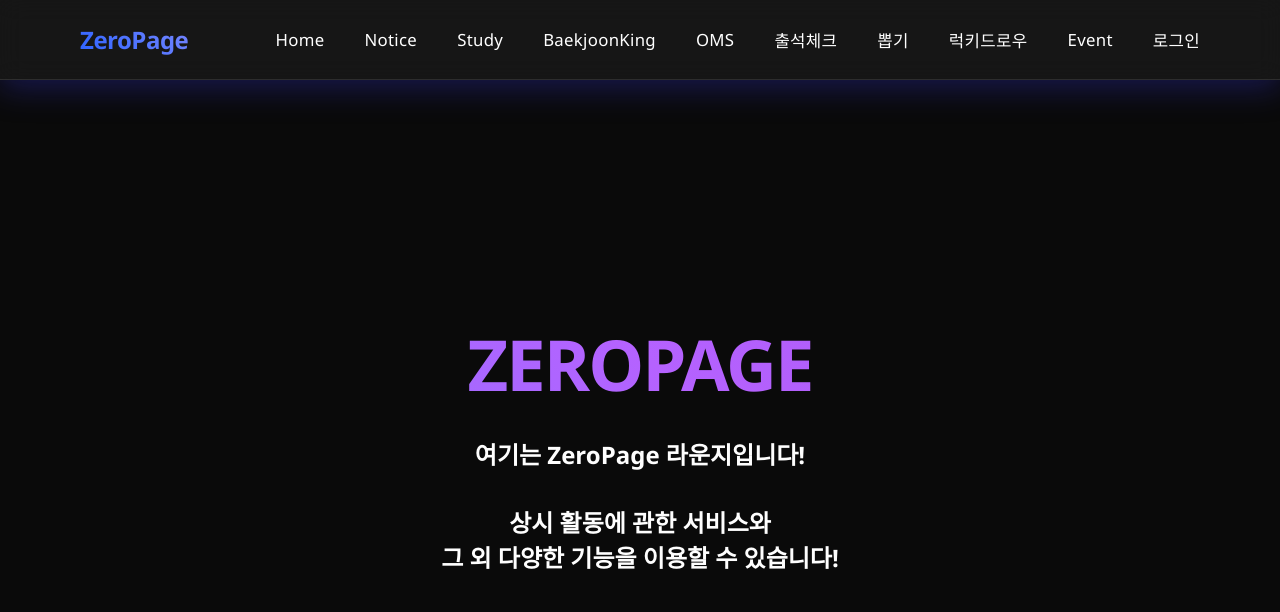
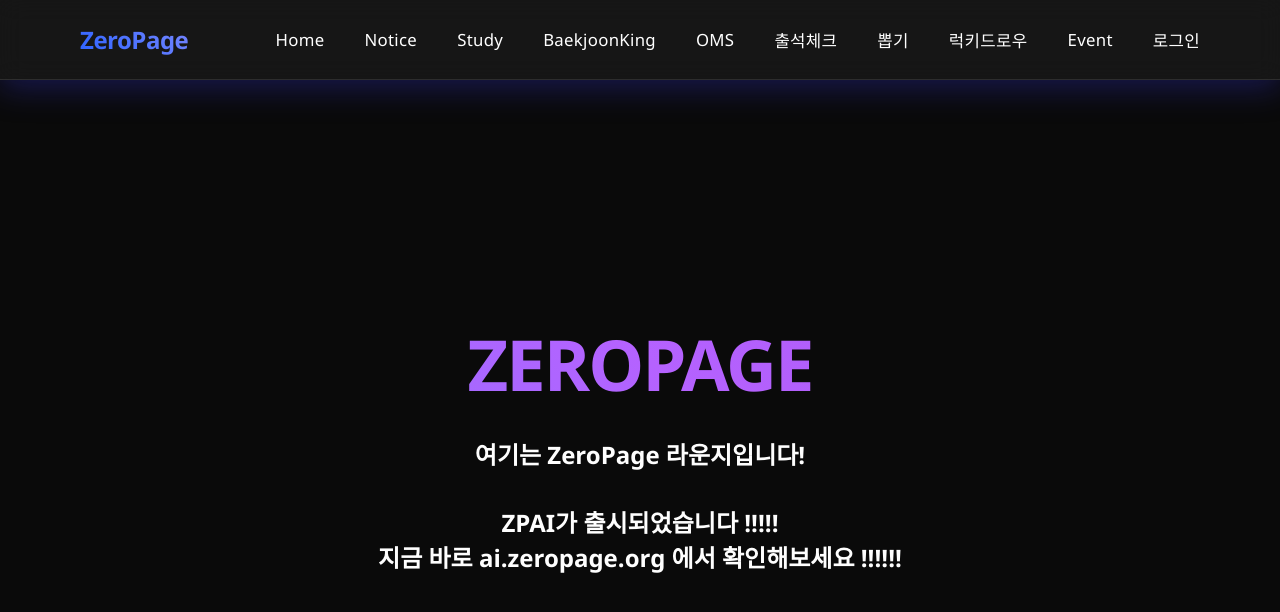
Before and after one commit to ZeroPage/cz_portal_FE, a Vue app: page / in a window 1280 px wide. Shown: the top 612 px of the page. Built offline with nearby package versions, Linux system fonts and the light colour scheme; no server answers.

Commit message:
홈페이지에 ZPAI 내용 추가

```diff
--- a/src/pages/Home.vue
+++ b/src/pages/Home.vue
@@ -9,8 +9,8 @@
       <transition name="fade-content">
         <h2 v-if="show" style="color: #fefefe;">
           여기는 ZeroPage 라운지입니다! <br><br>
-          상시 활동에 관한 서비스와 <br>
-          그 외 다양한 기능을 이용할 수 있습니다!
+          ZPAI가 출시되었습니다 !!!!! <br>
+          지금 바로 ai.zeropage.org 에서 확인해보세요 !!!!!!
         </h2>
       </transition>
       <!-- <div class="qr-section">
```
